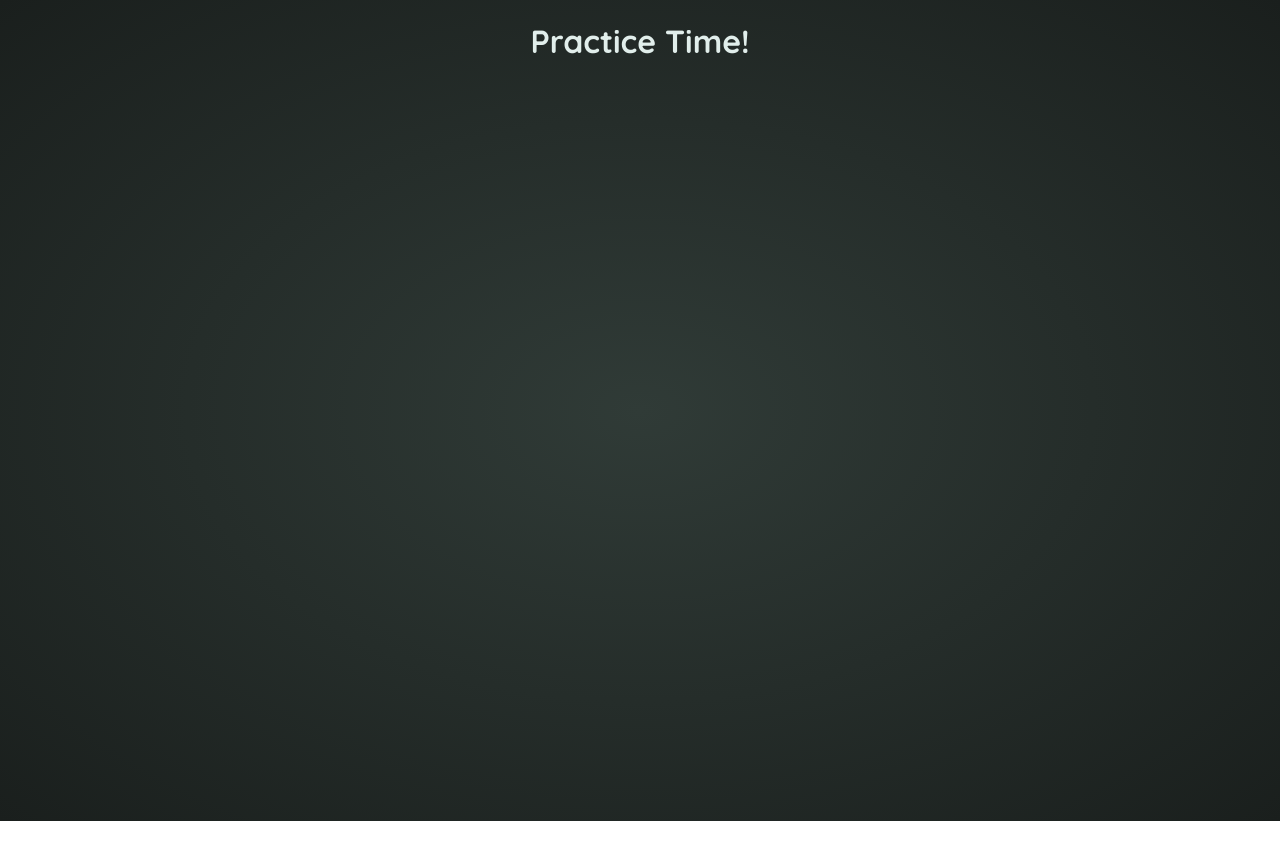
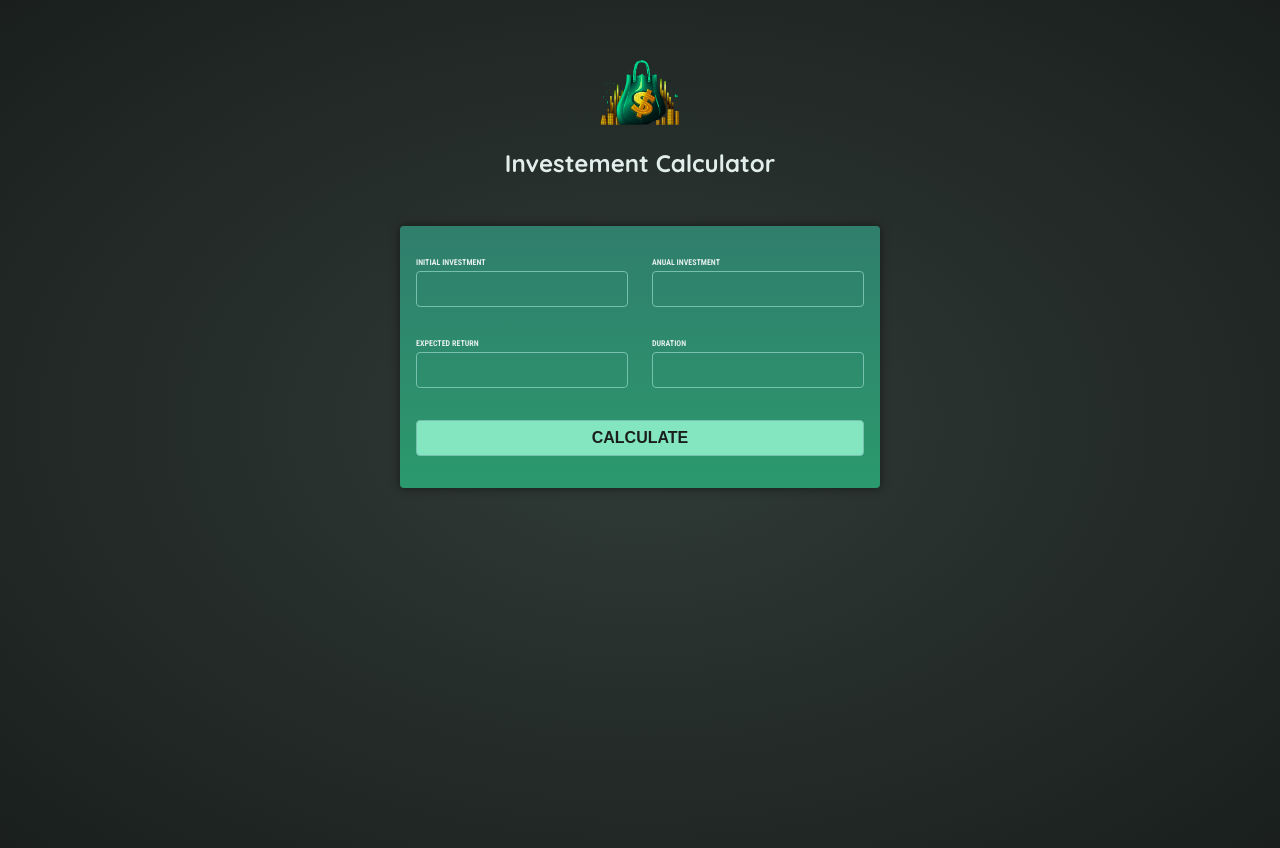
Before and after one commit to AbubakarFarooqi/Learing-Angular, an Angular app in the folder Second Project- Investment Calculator/: page / in a window 1280 px wide. Before the commit the page ends 821 px from the top, so only its background shows below. Built offline with nearby package versions, Linux system fonts and the light colour scheme.

Commit message:
Add header and user-input component

```diff
--- a/Second Project- Investment Calculator/src/app/app.component.html
+++ b/Second Project- Investment Calculator/src/app/app.component.html
@@ -1 +1,2 @@
-<h1 class="center">Practice Time!</h1>
+<app-header />
+<app-user-input />
--- a/Second Project- Investment Calculator/src/app/app.component.ts
+++ b/Second Project- Investment Calculator/src/app/app.component.ts
@@ -1,8 +1,11 @@
 import { Component } from '@angular/core';
+import { HeaderComponent } from './header/header.component';
+import { UserInputComponent } from './user-input/user-input.component';
 
 @Component({
   selector: 'app-root',
   standalone: true,
+  imports: [HeaderComponent,UserInputComponent],
   templateUrl: './app.component.html',
 })
 export class AppComponent {}
--- /dev/null
+++ b/Second Project- Investment Calculator/src/app/header/header.component.css
@@ -0,0 +1,15 @@
+header {
+    text-align: center;
+    margin: 3rem auto;
+  }
+
+  header img {
+    width: 5rem;
+    height: 5rem;
+    object-fit: contain;
+    background-color: transparent;
+  }
+
+  header h1 {
+    font-size: 1.5rem;
+  }
--- /dev/null
+++ b/Second Project- Investment Calculator/src/app/header/header.component.html
@@ -0,0 +1,4 @@
+<header>
+  <img src="investment-calculator-logo.png" alt="A money bag" />
+  <h1>Investement Calculator</h1>
+</header>
--- /dev/null
+++ b/Second Project- Investment Calculator/src/app/user-input/user-input.component.css
@@ -0,0 +1,50 @@
+form {
+    padding: 1rem;
+    max-width: 30rem;
+    margin: 2rem auto;
+    border-radius: 4px;
+    background: linear-gradient(180deg, #307e6c, #2b996d);
+    box-shadow: 0 0 10px rgba(0, 0, 0, 0.5);
+  }
+
+  .input-group {
+    display: flex;
+    justify-content: space-evenly;
+    gap: 1.5rem;
+  }
+
+  label {
+    display: block;
+    margin-bottom: 0.25rem;
+    font-family: "Roboto Condensed", sans-serif;
+    font-size: 0.5rem;
+    font-weight: bold;
+    text-transform: uppercase;
+  }
+
+  input {
+    width: 100%;
+    padding: 0.5rem;
+    border: 1px solid #76c0ae;
+    border-radius: 0.25rem;
+    background-color: transparent;
+    color: #c2e9e0;
+    font-size: 1rem;
+  }
+
+  button {
+    width: 100%;
+    padding: 0.5rem;
+    border: 1px solid #76c0ae;
+    border-radius: 0.25rem;
+    background-color: #83e6c0;
+    color: #1a1f1d;
+    font-size: 1rem;
+    font-weight: bold;
+    text-transform: uppercase;
+    cursor: pointer;
+  }
+
+  button:hover {
+    background-color: #aaf1d6;
+  }
--- /dev/null
+++ b/Second Project- Investment Calculator/src/app/user-input/user-input.component.html
@@ -0,0 +1,46 @@
+<form (ngSubmit)="calculate()">
+  <div class="input-group">
+    <p>
+      <label for="initial-investment">Initial Investment</label>
+      <input
+        type="number"
+        id="initial-investment"
+        name="initial-investment"
+        [(ngModel)]="initialInvestment"
+      />
+    </p>
+    <p>
+      <label for="anual-investment">Anual Investment</label>
+      <input
+        type="number"
+        id="anual-investment"
+        name="anual-investment"
+        [(ngModel)]="anualInvestment"
+      />
+    </p>
+  </div>
+
+  <div class="input-group">
+    <p>
+      <label for="expected-return">Expected Return</label>
+      <input
+        type="number"
+        id="expected-return"
+        name="expected-return"
+        [(ngModel)]="exectedReturn"
+      />
+    </p>
+    <p>
+      <label for="duration">Duration</label>
+      <input
+        type="number"
+        id="duration"
+        name="duration"
+        [(ngModel)]="duration"
+      />
+    </p>
+  </div>
+  <p>
+    <button>Calculate</button>
+  </p>
+</form>
--- /dev/null
+++ b/Second Project- Investment Calculator/src/app/user-input/user-input.component.ts
@@ -0,0 +1,21 @@
+import { Component } from '@angular/core';
+import { FormsModule } from '@angular/forms';
+
+@Component({
+  selector: 'app-user-input',
+  standalone: true,
+  imports: [FormsModule],
+  templateUrl: './user-input.component.html',
+  styleUrl: './user-input.component.css'
+})
+export class UserInputComponent {
+
+  initialInvestment = ''
+  anualInvestment = ''
+  exectedReturn = ''
+  duration = ''
+
+  calculate() {
+
+  }
+}
```
Also changed, not shown: Second Project- Investment Calculator/src/app/header/header.component.ts (added, +12 -0 lines), 1 other file (tests, documents, lock files or other folders).
